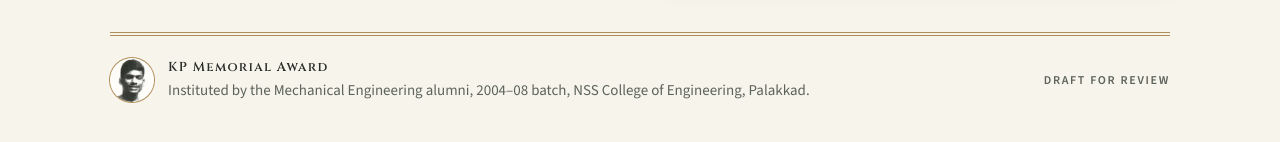
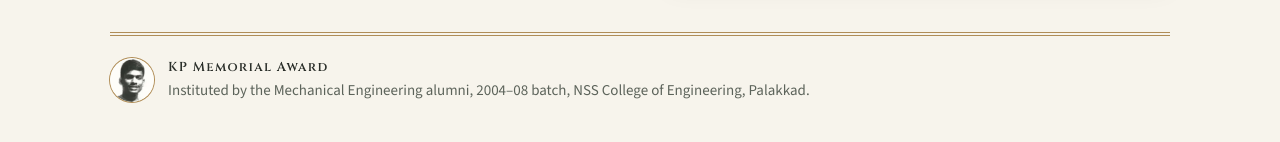
Before and after one commit to darwinjos/kpmemorialaward, a plain HTML site: page index.html in a window 1280 px wide. Shown: the part 5156-5298 px from the top of the page. Drawn offline with nearby package versions, Linux system fonts and the light colour scheme.

Commit message:
Remove draft label from footer
Co-Authored-By: Claude Opus 5.5 <noreply@anthropic.com>
Claude-Session: https://claude.ai/code/session_015LENWWn3uUFqbwgxtUQyvw

```diff
--- a/index.html
+++ b/index.html
@@ -438,7 +438,6 @@ footer { display: grid; gap: 20px; }
           <div>Instituted by the Mechanical Engineering alumni, 2004–08 batch, NSS College of Engineering, Palakkad.</div>
         </div>
       </div>
-      <div class="label">Draft for review</div>
     </div>
   </footer>
 </main>
```
